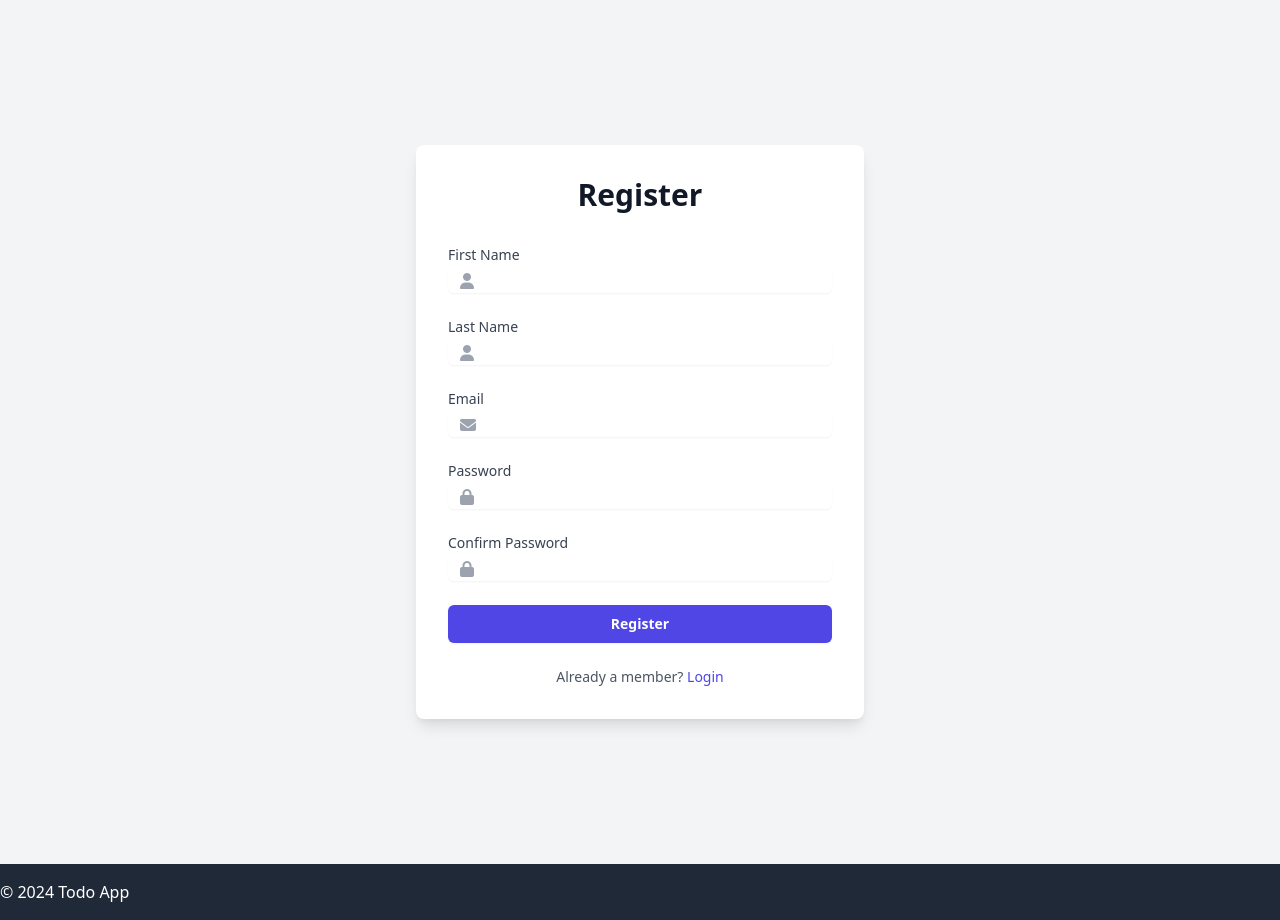
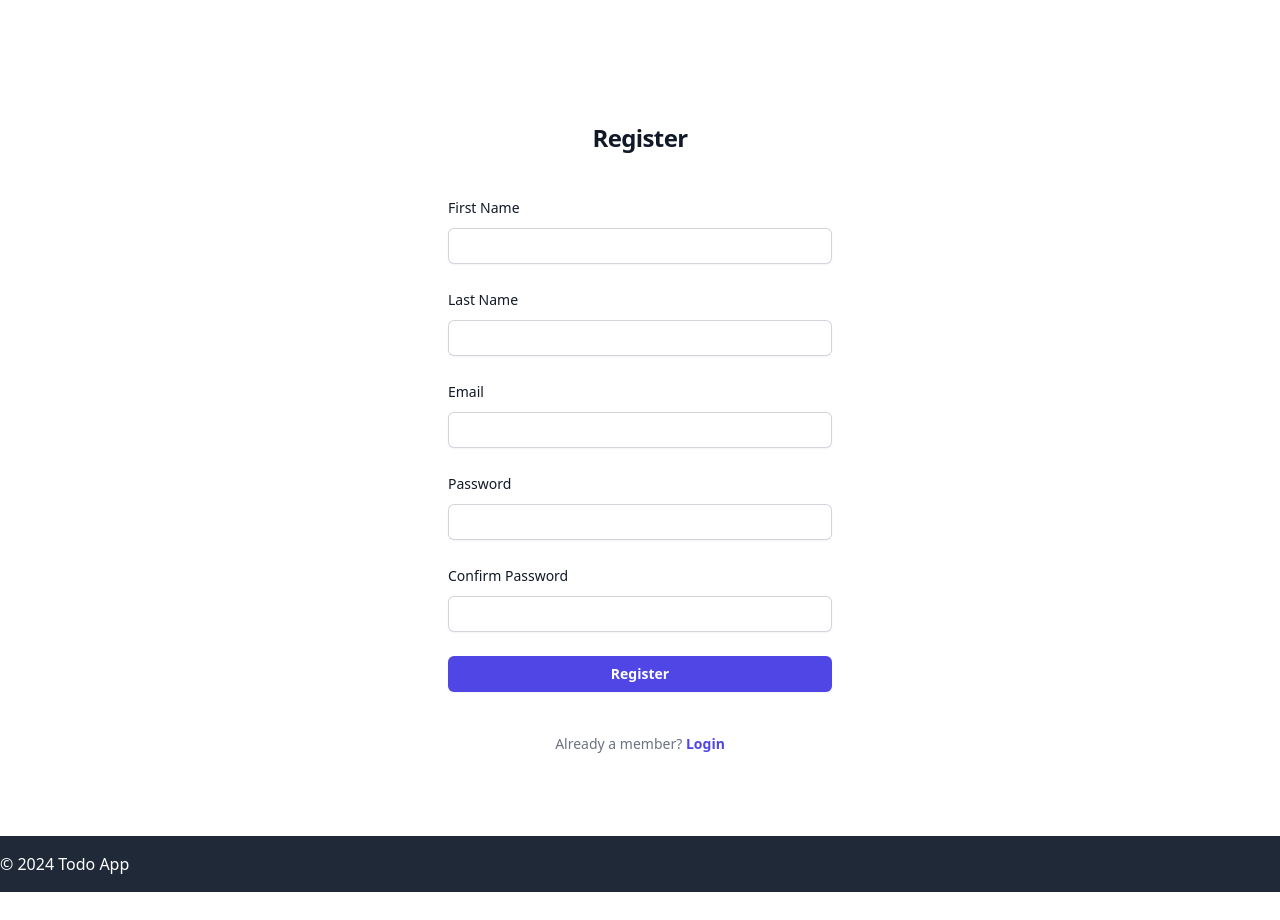
Before and after one commit to Moefedaily/TodoList, a PHP site: page /cours/Brief-Todolist/register in a window 1280 px wide. Shown: the part 60-980 px from the top of the page. After the commit the page ends 952 px from the top, so only its background shows below. Run offline with PHP 8.4, Linux system fonts and the light colour scheme; some libraries are stand-ins or nearby versions.

Commit message:
update Db

```diff
--- a/App/Views/register.php
+++ b/App/Views/register.php
@@ -1,87 +1,66 @@
 <!DOCTYPE html>
 <html lang="en">
-
 <head>
     <meta charset="UTF-8">
     <meta name="viewport" content="width=device-width, initial-scale=1.0">
     <title>Register</title>
     <link href="https://cdn.jsdelivr.net/npm/tailwindcss@2.2.19/dist/tailwind.min.css" rel="stylesheet">
-    <script src="https://kit.fontawesome.com/047f41f5d9.js" crossorigin="anonymous"></script>
+
 </head>
-
-<body class="bg-gray-100">
-    <div class="flex min-h-screen items-center justify-center">
-        <div class="bg-white p-8 rounded-lg shadow-lg w-full sm:max-w-md">
-            <h2 class="text-3xl font-bold text-center text-gray-900 mb-8">Register</h2>
+<body>
+<div class="flex min-h-full flex-col justify-center px-6 py-12 lg:px-8">
+        <div class="sm:mx-auto sm:w-full sm:max-w-sm">
+            <h2 class="mt-10 text-center text-2xl font-bold leading-9 tracking-tight text-gray-900">Register</h2>
+        </div>
+        <div id="error-message" class="hidden text-red-500  text-center">
+        </div>
+         <div class="mt-10 sm:mx-auto sm:w-full sm:max-w-sm">
             <form id="registerForm" class="space-y-6">
                 <div>
-                    <label for="first_name" class="block text-sm font-medium text-gray-700">First Name</label>
-                    <div class="relative">
-                        <input id="first_name" name="first_name" type="text" required
-                            class="block w-full mt-1 rounded-md border-gray-300 shadow-sm focus:border-indigo-400 focus:ring focus:ring-indigo-400 focus:ring-opacity-50">
-                        <span
-                            class="absolute left-3 top-1/2 transform -translate-y-1/2 text-gray-400"><i
-                                class="fas fa-user"></i></span>
+                    <label for="first_name" class="block text-sm font-medium leading-6 text-gray-900">First Name</label>
+                    <div class="mt-2">
+                        <input id="first_name" name="first_name" type="text" required class="block w-full rounded-md border-0 py-1.5 text-gray-900 shadow-sm ring-1 ring-inset ring-gray-300 placeholder:text-gray-400 focus:ring-2 focus:ring-inset focus:ring-indigo-600 sm:text-sm sm:leading-6 indent-3">
                     </div>
                 </div>
 
                 <div>
-                    <label for="last_name" class="block text-sm font-medium text-gray-700">Last Name</label>
-                    <div class="relative">
-                        <input id="last_name" name="last_name" type="text" required
-                            class="block w-full mt-1 rounded-md border-gray-300 shadow-sm focus:border-indigo-400 focus:ring focus:ring-indigo-400 focus:ring-opacity-50">
-                        <span
-                            class="absolute left-3 top-1/2 transform -translate-y-1/2 text-gray-400"><i
-                                class="fas fa-user"></i></span>
+                    <label for="last_name" class="block text-sm font-medium leading-6 text-gray-900">Last Name</label>
+                    <div class="mt-2">
+                        <input id="last_name" name="last_name" type="text" required class="block w-full rounded-md border-0 py-1.5 text-gray-900 shadow-sm ring-1 ring-inset ring-gray-300 placeholder:text-gray-400 focus:ring-2 focus:ring-inset focus:ring-indigo-600 sm:text-sm sm:leading-6 indent-3">
                     </div>
                 </div>
 
                 <div>
-                    <label for="email" class="block text-sm font-medium text-gray-700">Email</label>
-                    <div class="relative">
-                        <input id="email" name="email" type="email" required
-                            class="block w-full mt-1 rounded-md border-gray-300 shadow-sm focus:border-indigo-400 focus:ring focus:ring-indigo-400 focus:ring-opacity-50">
-                        <span
-                            class="absolute left-3 top-1/2 transform -translate-y-1/2 text-gray-400"><i
-                                class="fas fa-envelope"></i></span>
+                    <label for="email" class="block text-sm font-medium leading-6 text-gray-900">Email</label>
+                    <div class="mt-2">
+                        <input id="email" name="email" type="email" required class="block w-full rounded-md border-0 py-1.5 text-gray-900 shadow-sm ring-1 ring-inset ring-gray-300 placeholder:text-gray-400 focus:ring-2 focus:ring-inset focus:ring-indigo-600 sm:text-sm sm:leading-6 indent-3">
                     </div>
                 </div>
 
                 <div>
-                    <label for="password" class="block text-sm font-medium text-gray-700">Password</label>
-                    <div class="relative">
-                        <input id="password" name="password" type="password" required
-                            class="block w-full mt-1 rounded-md border-gray-300 shadow-sm focus:border-indigo-400 focus:ring focus:ring-indigo-400 focus:ring-opacity-50">
-                        <span
-                            class="absolute left-3 top-1/2 transform -translate-y-1/2 text-gray-400"><i
-                                class="fas fa-lock"></i></span>
+                    <label for="password" class="block text-sm font-medium leading-6 text-gray-900">Password</label>
+                    <div class="mt-2">
+                        <input id="password" name="password" type="password" required class="block w-full rounded-md border-0 py-1.5 text-gray-900 shadow-sm ring-1 ring-inset ring-gray-300 placeholder:text-gray-400 focus:ring-2 focus:ring-inset focus:ring-indigo-600 sm:text-sm sm:leading-6 indent-3">
                     </div>
                 </div>
 
                 <div>
-                    <label for="confirm_password" class="block text-sm font-medium text-gray-700">Confirm
-                        Password</label>
-                    <div class="relative">
-                        <input id="confirm_password" name="confirm_password" type="password" required
-                            class="block w-full mt-1 rounded-md border-gray-300 shadow-sm focus:border-indigo-400 focus:ring focus:ring-indigo-400 focus:ring-opacity-50">
-                        <span
-                            class="absolute left-3 top-1/2 transform -translate-y-1/2 text-gray-400"><i
-                                class="fas fa-lock"></i></span>
+                    <label for="confirm_password" class="block text-sm font-medium leading-6 text-gray-900">Confirm Password</label>
+                    <div class="mt-2">
+                        <input id="confirm_password" name="confirm_password" type="password" required class="block w-full rounded-md border-0 py-1.5 text-gray-900 shadow-sm ring-1 ring-inset ring-gray-300 placeholder:text-gray-400 focus:ring-2 focus:ring-inset focus:ring-indigo-600 sm:text-sm sm:leading-6 indent-3">
                     </div>
                 </div>
 
                 <div>
-                    <button name="register" type="submit"
-                        class="w-full py-2 px-4 border border-transparent rounded-md shadow-sm text-sm font-semibold text-white bg-indigo-600 hover:bg-indigo-700 focus:outline-none focus:ring-2 focus:ring-offset-2 focus:ring-indigo-500">
-                        Register
-                    </button>
+                    <button name="register" type="submit" class="mt-4 flex w-full justify-center rounded-md bg-indigo-600 px-3 py-1.5 text-sm font-semibold leading-6 text-white shadow-sm hover:bg-indigo-500 focus-visible:outline focus-visible:outline-2 focus-visible:outline-offset-2 focus-visible:outline-indigo-600">Register</button>
                 </div>
             </form>
-            <p class="mt-6 text-center text-sm text-gray-600">
-                Already a member? <a href="login" class="font-medium text-indigo-600 hover:text-indigo-500">Login</a>
+            <p class="mt-10 text-center text-sm text-gray-500">
+                Already a member? <a href="login" class="font-semibold leading-6 text-indigo-600 hover:text-indigo-500">Login</a>
             </p>
         </div>
     </div>
 </body>
-
+<script src="App/Views/js/register.js"></script>
+<script src="https://kit.fontawesome.com/047f41f5d9.js" crossorigin="anonymous"></script>
 </html>
--- a/config/database.php
+++ b/config/database.php
@@ -1,6 +1,6 @@
 <?php
 
     define('DB_HOST', 'localhost');
-    define('DB_NAME', 'todolist');
-    define('DB_USER', 'todolist');
-    define('DB_PWD', 'password123');
+    define('DB_NAME', 'my_webapp__31');
+    define('DB_USER', 'my_webapp__31');
+    define('DB_PWD', 'RptBG1OMurih1y4MM3H95R6KcI1Zbj');
--- a/todolist.sql
+++ b/todolist.sql
@@ -18,8 +18,7 @@ SET time_zone = "+00:00";
 /*!40101 SET NAMES utf8mb4 */;
 
 --
--- Database: `todolist`
---
+-- Database: `my_webapp__31`--
 
 -- --------------------------------------------------------
 
```
